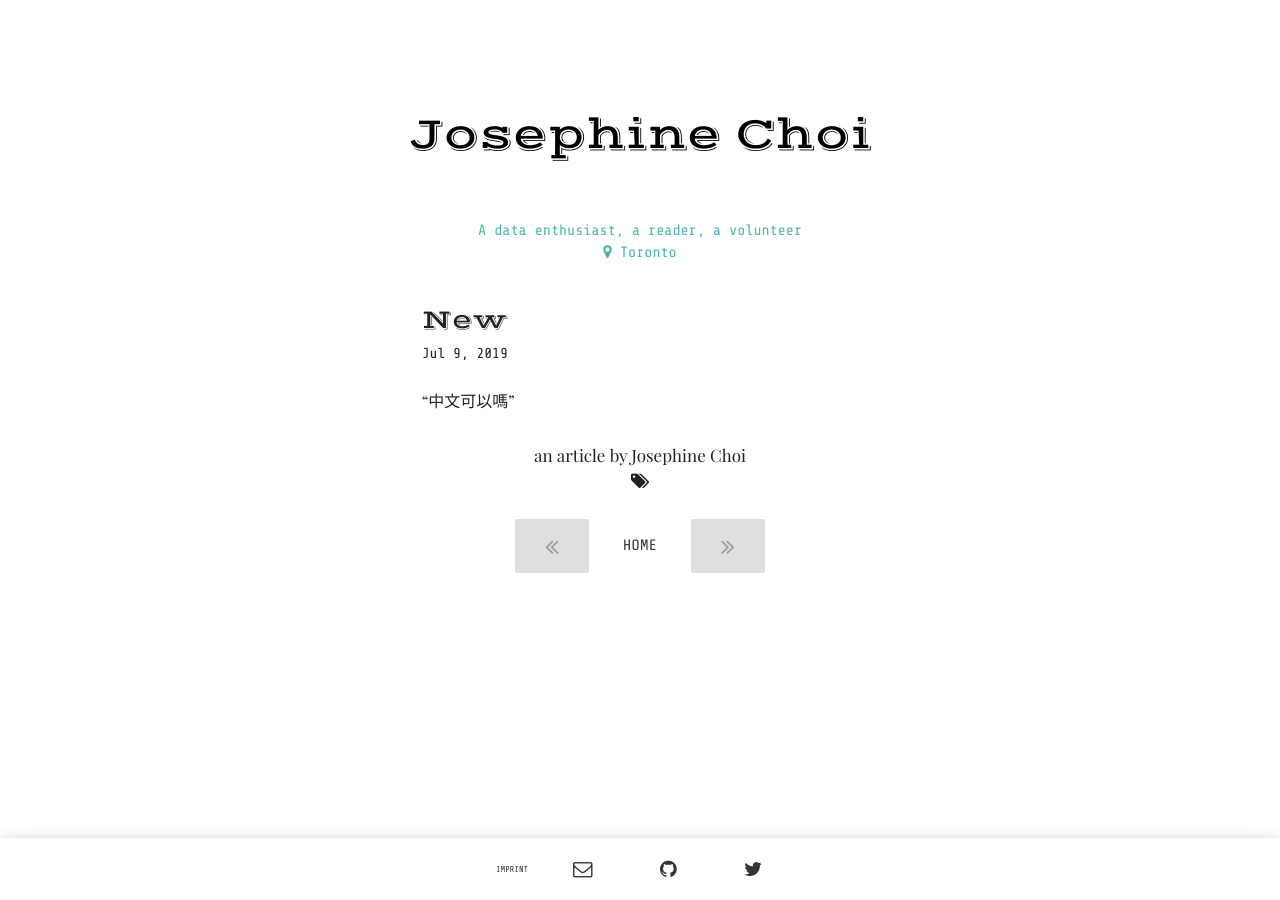
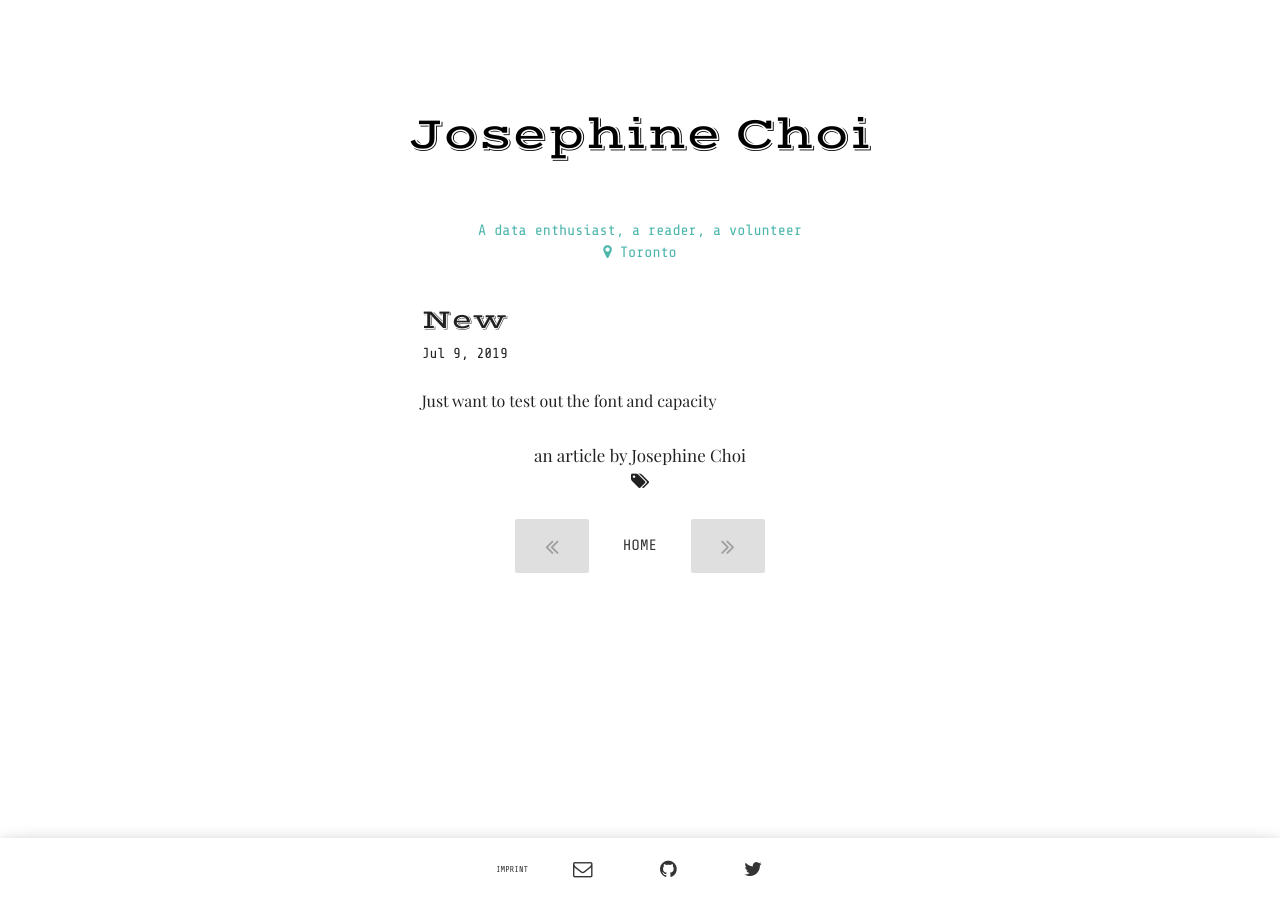
Before and after one commit to josiechoi/josiechoi.github.io, a Jekyll site: the page built from _posts/2019-07-09-new-blog.md, in a window 1280 px wide. Built offline with Jekyll 4.4.1, drawn with Linux system fonts in a browser that asks for light colours; some web fonts are replaced.

Commit message:
Update 2019-07-09-new-blog.md

```diff
--- a/_posts/2019-07-09-new-blog.md
+++ b/_posts/2019-07-09-new-blog.md
@@ -4,4 +4,6 @@ title:  "New"
 date:   2019-07-09 22:10:00 +0200
 author: "Josephine Choi"
 ---
-"中文可以嗎"
+
+
+Just want to test out the font and capacity
```
